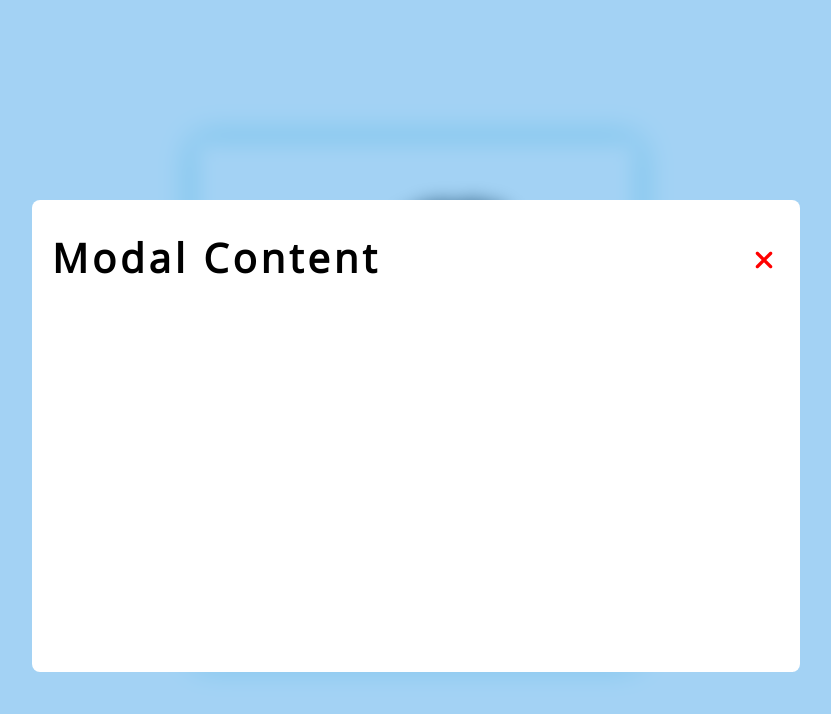
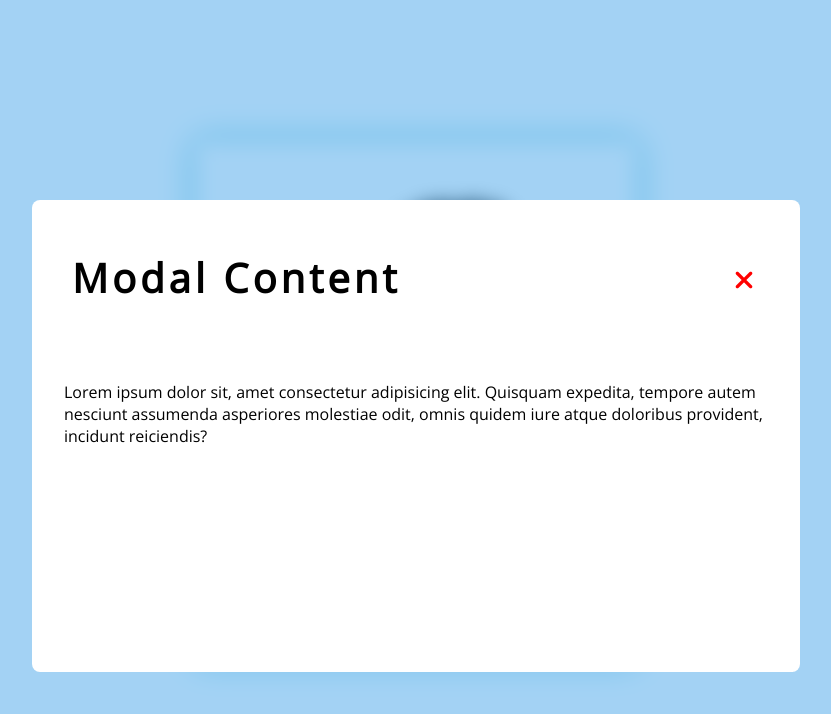
Before and after one commit to Saminsfw/responsive-modal, a plain HTML site: page index.html in a window 1280 px wide. Both pictures are taken after a click on the button "Open modal". Shown: the whole page, without its empty margins (224-1055 px from the left). Drawn offline with nearby package versions, Linux system fonts and the light colour scheme.

Commit message:
pr feedback resolved

```diff
--- a/index.html
+++ b/index.html
@@ -20,8 +20,18 @@
 
     <div class="modal-overlay">
       <div class="modal-container">
-        <h3 class="title">Modal Content</h3>
-        <button class="close-btn"><i class="fas fa-times fa-2xl"></i></button>
+        <div class="modal-header">
+          <h3 class="title">Modal Content</h3>
+          <button class="close-btn"><i class="fas fa-times fa-2xl"></i></button>
+        </div>
+        <div class="modal-content">
+          <p>
+            Lorem ipsum dolor sit, amet consectetur adipisicing elit. Quisquam
+            expedita, tempore autem nesciunt assumenda asperiores molestiae
+            odit, omnis quidem iure atque doloribus provident, incidunt
+            reiciendis?
+          </p>
+        </div>
       </div>
     </div>
     <script src="app.js"></script>
--- a/styles.css
+++ b/styles.css
@@ -67,12 +67,22 @@ body .open-modal {
 }
 .modal-container {
   display: flex;
-  justify-content: space-between;
+  flex-direction: column;
   background-color: #fff;
   border-radius: 8px;
   padding: 20px;
   margin: 200px 20%;
   height: 54vh;
+}
+.modal-header {
+  display: flex;
+  justify-content: space-between;
+  background-color: #fff;
+  border-radius: 8px;
+  padding: 20px;
+}
+.modal-content {
+  padding: 0 12px;
 }
 @media (max-width: 768px) {
   .title {
```
